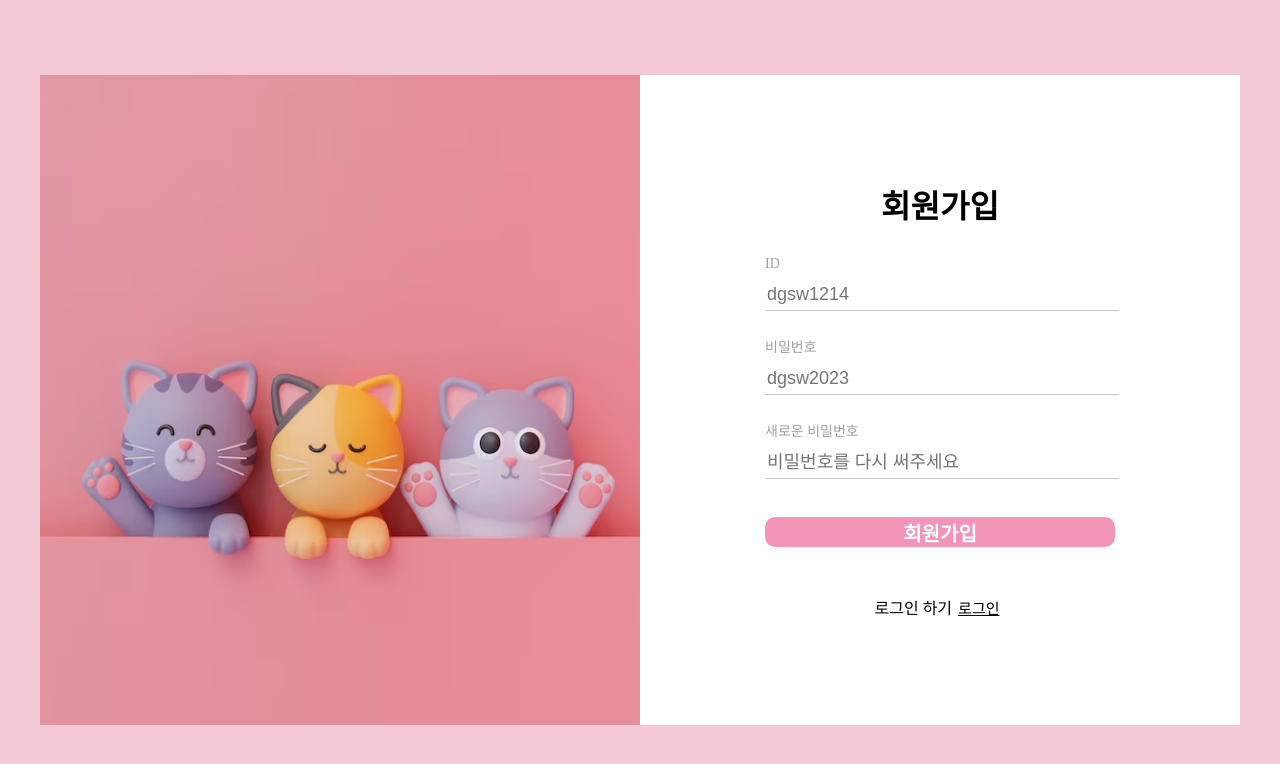
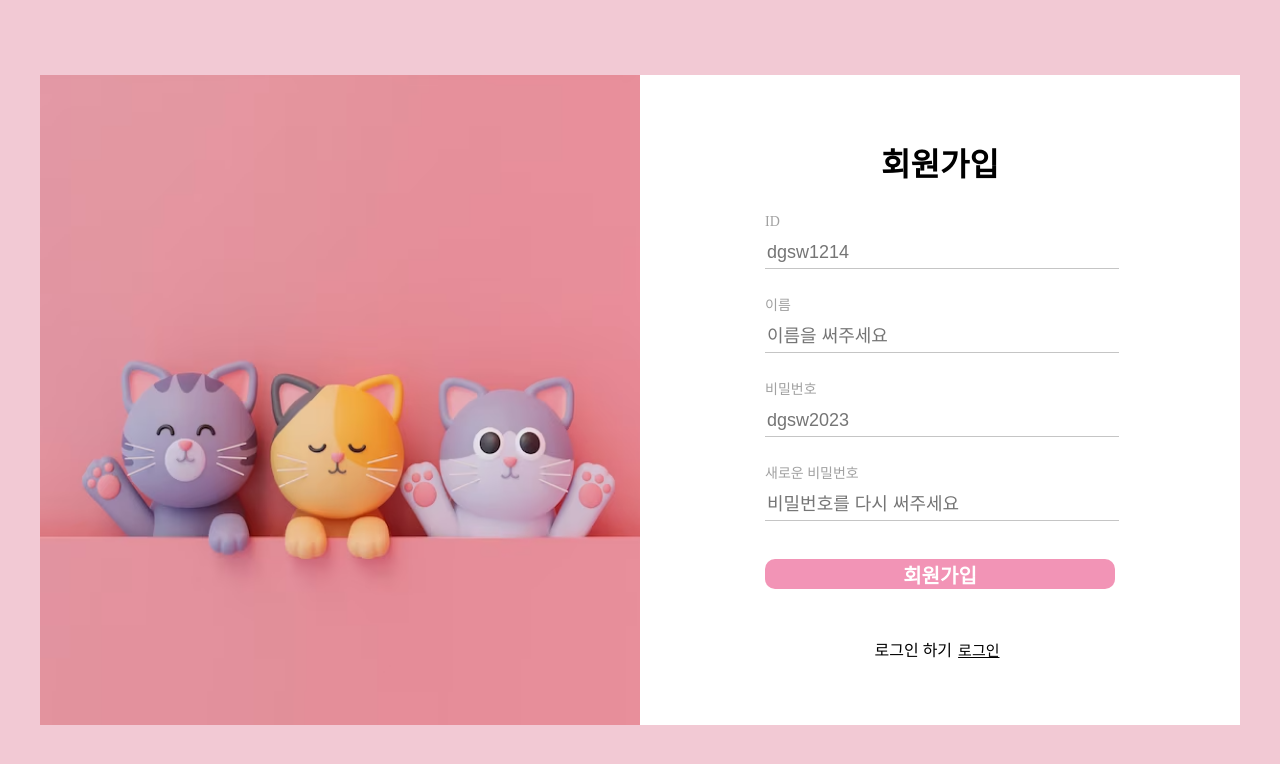
Before and after one commit to ftery0/REACT, a React (Create React App) app in the folder STUDY/Login/: page /signup in a window 1280 px wide. Shown: the top 764 px of the page. Built offline with nearby package versions, Linux system fonts and the light colour scheme.

Commit message:
feat :: 회원가입 유저

```diff
--- a/STUDY/Login/src/components/Signup/Signup.css
+++ b/STUDY/Login/src/components/Signup/Signup.css
@@ -38,19 +38,13 @@
   row-gap: 50px;
   text-align: center;
 }
-.sigupId {
+.sigup{
   height: 56px;
   display: flex;
   flex-direction: column;
   row-gap: 5px;
 }
-.sigupPW{
-  height: 56px;
-  display: flex;
-  flex-direction: column;
-  row-gap: 5px;
-}
-.paswordtextAg {
+.text {
   font-size: 14px;
   color: rgb(161, 161, 161);
   line-height: 18px;
--- a/STUDY/Login/src/components/Signup/Signup.jsx
+++ b/STUDY/Login/src/components/Signup/Signup.jsx
@@ -9,6 +9,7 @@ export default function Signup() {
   const [userid, setUserId] = useState("");
   const [password, setPassword] = useState("");
   const [repassword, setRepassword] = useState("");
+  const [username, setUsername] = useState("");
   const navigate = useNavigate();
 
   const lookingForNum = (e) => {
@@ -29,7 +30,8 @@ export default function Signup() {
     }
 
     try {
-      const success = await signup(userid, password, repassword);
+      const success = await signup(userid, username, password);
+      console.log(success);
       if (success) {
         showToast("success", "회원가입 성공");
         navigate("/");
@@ -54,8 +56,8 @@ export default function Signup() {
             <form action="" className="signupFrom" onSubmit={signupclick}>
             <h1>회원가입</h1>
 
-              <div className="sigupId">
-                <div className="idtext">ID</div>
+              <div className="sigup">
+                <div className="text">ID</div>
                 <input
                   className="Sigup1"
                   type="text"
@@ -65,8 +67,20 @@ export default function Signup() {
                   onChange={lookingForNum}
                 />
               </div>
-              <div className="sigupPW">
-              <div className="paswordtext">비밀번호</div>
+              <div className="sigup">
+              <div className="text">이름</div>
+                <input
+                  className="Sigup2"
+                  type="text"
+
+                  placeholder="이름을 써주세요"
+                  onChange={(event) => {
+                    setUsername(event.target.value);
+                  }}
+                />
+              </div>
+              <div className="sigup">
+              <div className="text">비밀번호</div>
                 <input
                   className="Sigup2"
                   type="password"
@@ -77,8 +91,8 @@ export default function Signup() {
                   }}
                 />
               </div>
-              <div className="sigupPW">
-              <div className="paswordtextAg">새로운 비밀번호</div>
+              <div className="sigup">
+              <div className="text">새로운 비밀번호</div>
                 <input
                   className="Sigup2"
                   type="password"
--- a/STUDY/Login/src/constants/Sign/Sign.js
+++ b/STUDY/Login/src/constants/Sign/Sign.js
@@ -1,14 +1,14 @@
 
 import axios from "axios";
 
-const signup= async (userId, password,repassword)=>{
-  const SERVERURL = "#";
+const signup= async (userId,username, password)=>{
+  const SERVERURL = "http://localhost:8080/createuser";
 
   try {
     const response = await axios.post(SERVERURL, {
       userId: userId,
+      username: username,
       password: password,
-      repassword: repassword,
     });
 
     if (response.status === 200) {
```
